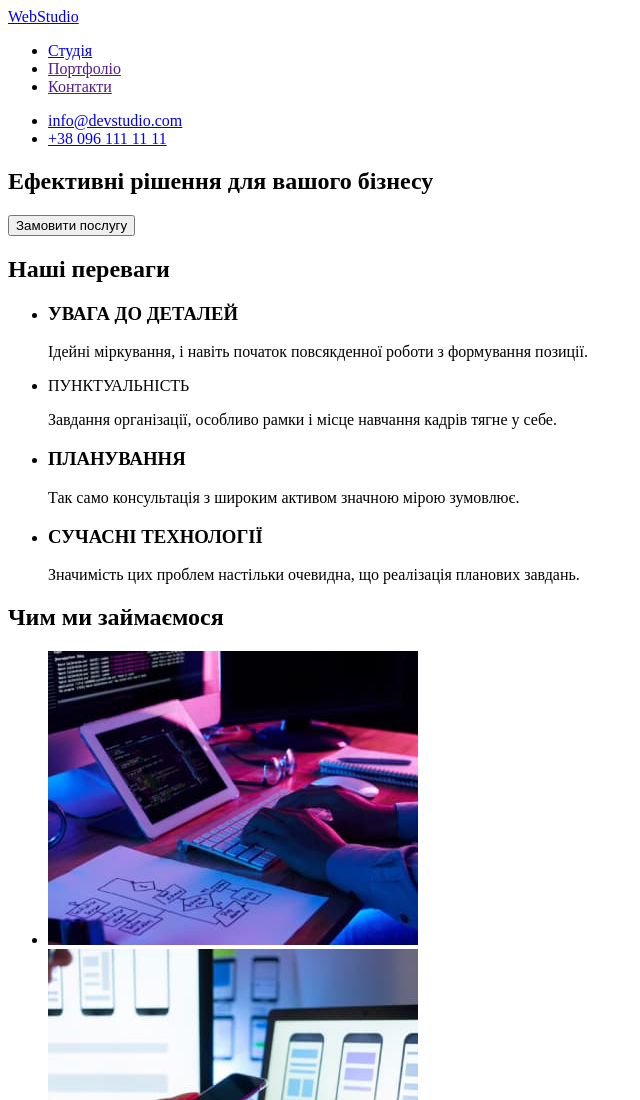
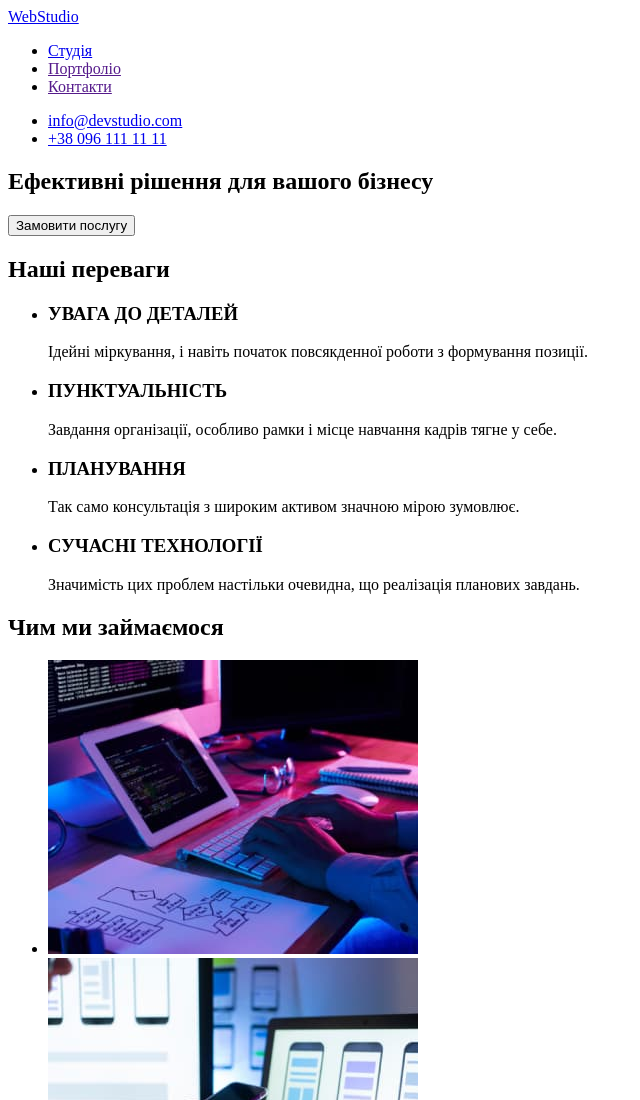
Before and after one commit to Dmiriy2404/goit-markup-hw-01, a plain HTML site: page index.html in a window 1280 px wide. Shown: the top 1100 px of the page, without its empty margins (0-640 px from the left). Drawn offline with Linux system fonts and the light colour scheme.

Commit message:
Update index.html

```diff
--- a/index.html
+++ b/index.html
@@ -26,7 +26,6 @@
     </header>
 
     <main>
-
         <!--Герой-->
         <section>
             <h1>Ефективні рішення для вашого бізнесу</h1>
@@ -41,7 +40,7 @@
                     <p>Ідейні міркування, і навіть початок повсякденної роботи з формування позиції.</p>
                 </li>
                 <li>
-                    <h23>ПУНКТУАЛЬНІСТЬ</h3>
+                    <h3>ПУНКТУАЛЬНІСТЬ</h3>
                     <p>Завдання організації, особливо рамки і місце навчання кадрів тягне у себе.</p>
                 </li>
                 <li>
@@ -96,6 +95,7 @@
             </ul>
         </section>
     </main>
+
     <footer>
         <a href="./index.html">WebStudio</a>
         <address>
```
